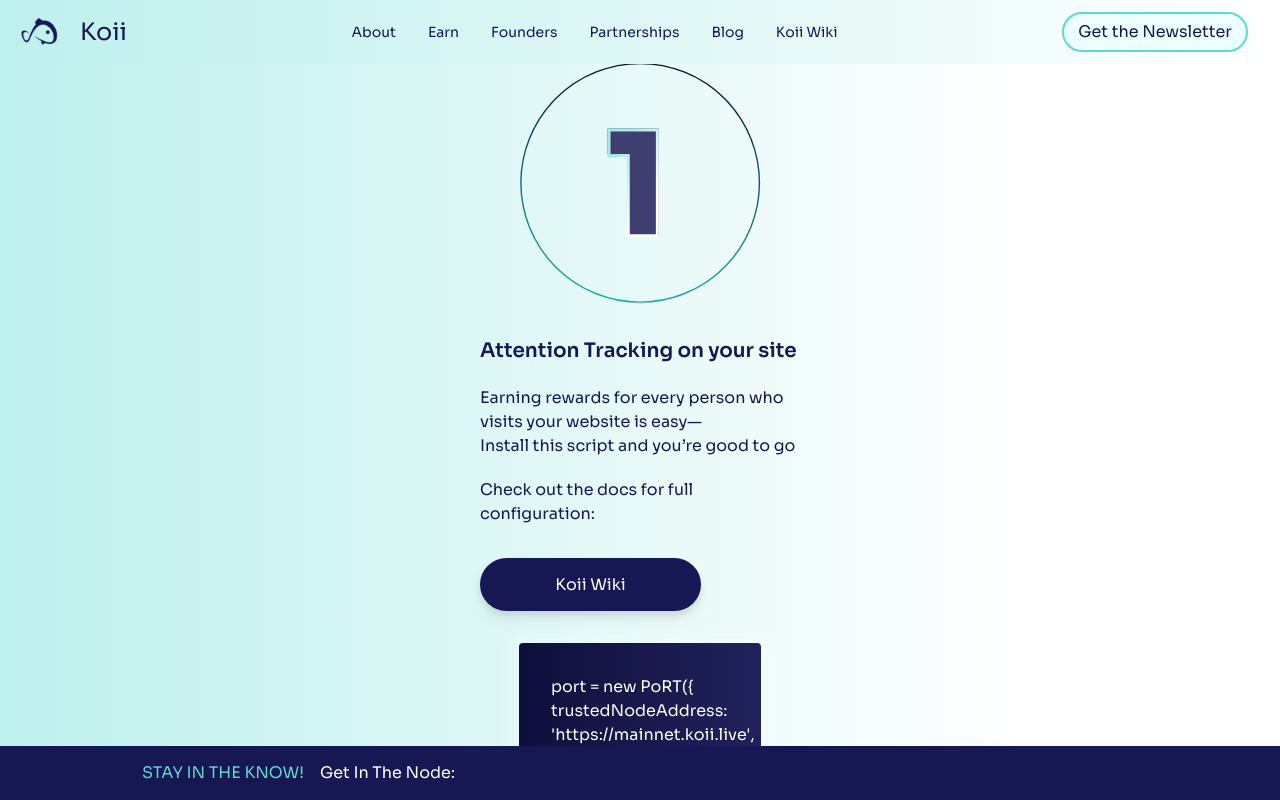
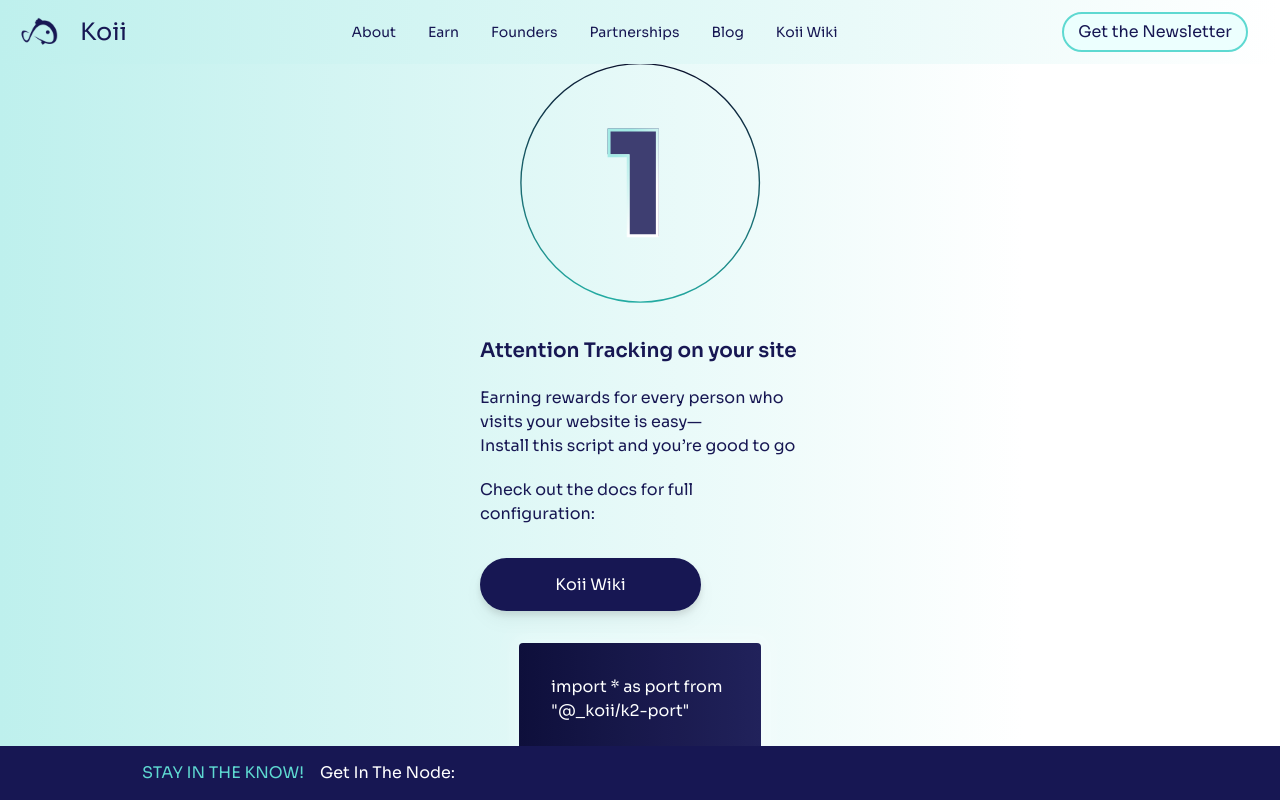
Before and after one commit to koii-network/homepage, a Next.js app: page /earn in a window 1280 px wide. Both pictures are taken after a click on the element 640 px from the left and 1366 px from the top of the page. Shown: the part 1168-1968 px from the top of the page. Built offline with nearby package versions, Linux system fonts and the light colour scheme.

Commit message:
update snippet in earn page

```diff
--- a/components/earn/steps/index.tsx
+++ b/components/earn/steps/index.tsx
@@ -319,10 +319,11 @@ export const Steps = () => {
         </div>
         <div className={`justify-center w-[242px] h-[auto] xl:w-[371px]`}>
           <div
-            className={` ${styles.script} text-left script-box text-white p-[2rem] md:w-[242px] xl:w-[371px] h-auto`}
+            className={` ${styles.script} text-left script-box text-white p-[2rem] md:w-[242px] xl:w-[390px] h-auto`}
           >
-            <p>{` port = new PoRT({ `} </p>
-            <p>trustedNodeAddress: &apos;https://mainnet.koii.live&apos;,</p>
+            <p> import * as port from "@_koii/k2-port"</p>
+            <p><br/>{` let portAPI = new port.PoRT({ `} </p>
+            <p>trustedNodeAddress: &apos;https://k2-tasknet.koii.live&apos;,</p>
             <p> node: 5,</p>
             <p> connectionWait: true,</p>
             <p>{`});`}</p>
```
Also changed, not shown: 2 other files (tests, documents, lock files or other folders).
